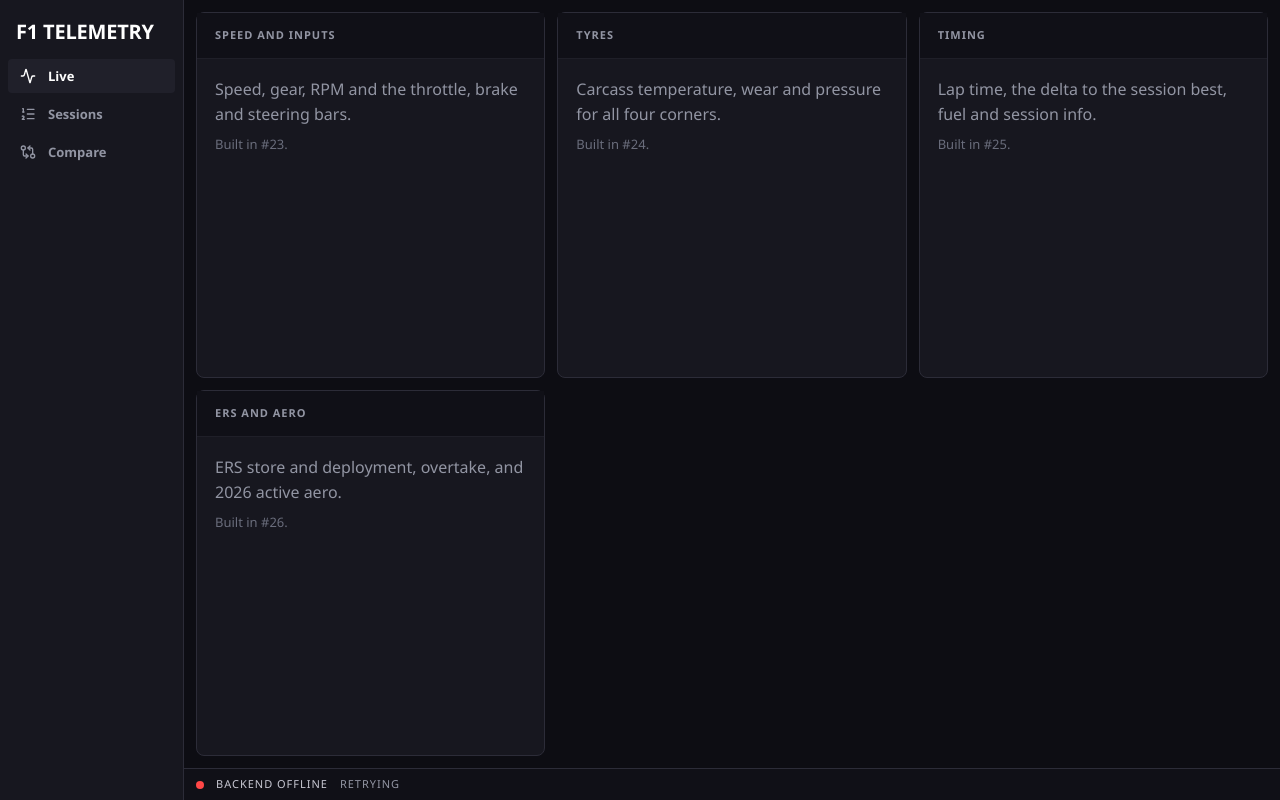
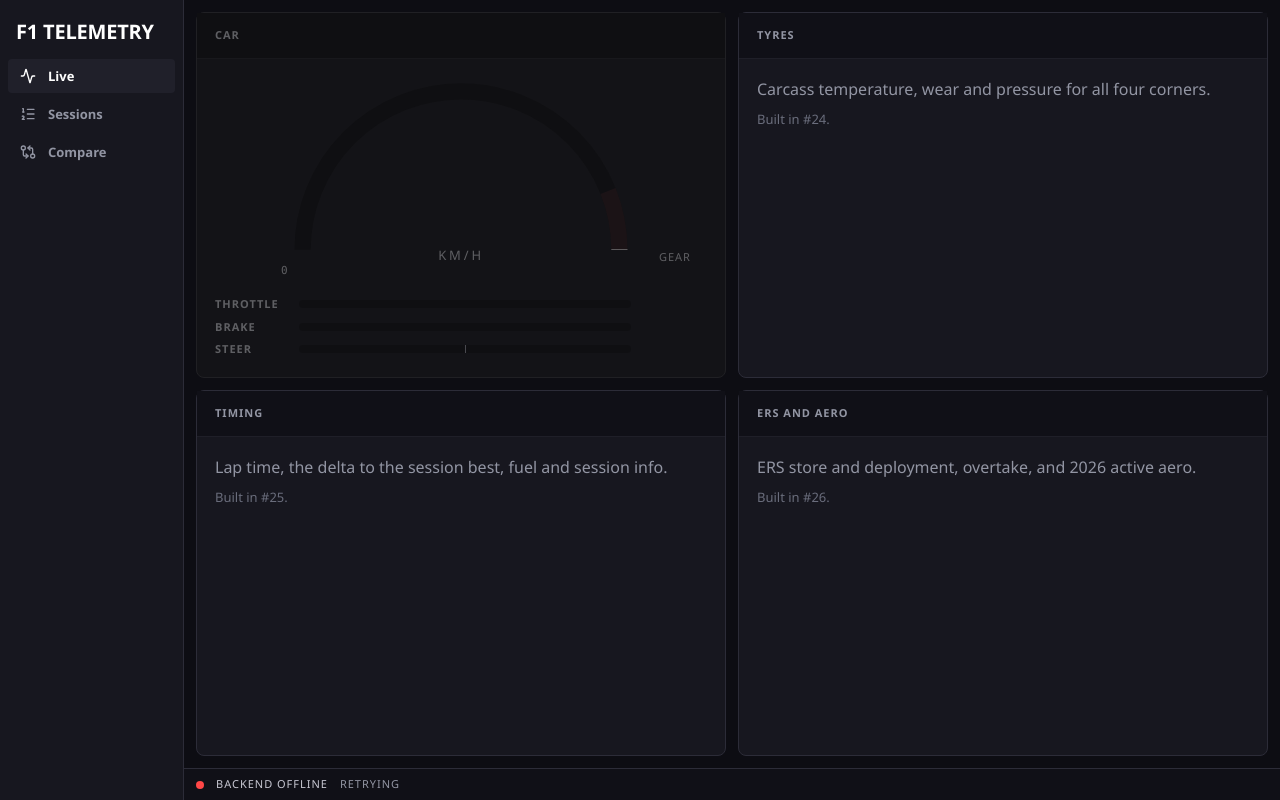
Before and after one commit to rdgonzaga/f1-game-telemetry, a React (Vite) app in the folder frontend/: page / in a window 1280 px wide. Built offline with nearby package versions, Linux system fonts and the light colour scheme; no server answers; a web font is replaced by a local one.

Commit message:
feat(frontend): add speed, gear, rpm and input bars (#63)

```diff
--- /dev/null
+++ b/frontend/src/components/live/CarPanel.tsx
@@ -0,0 +1,144 @@
+import { useImperativeHandle, useRef, useState } from "react";
+
+import { LivePanel } from "@/components/live/LivePanel";
+import { numberToken } from "@/lib/tokens";
+import { useLiveFrame } from "@/live/useLive";
+
+/**
+ * Speed, gear and rpm as an instrument cluster, with the throttle, brake and steering bars under it.
+ *
+ * Nothing here renders per frame. Every live value is a ref, and `useLiveFrame` writes text nodes, SVG
+ * attributes and transforms directly. The bars move by `scaleX`, which skips layout entirely.
+ */
+export function CarPanel() {
+  const rpm = useRef<HTMLParagraphElement>(null);
+  const maxRpm = useRef<HTMLSpanElement>(null);
+  const revFill = useRef<SVGPathElement>(null);
+  const revRed = useRef<SVGPathElement>(null);
+  const speed = useRef<HTMLSpanElement>(null);
+  const gear = useRef<HTMLSpanElement>(null);
+  const throttle = useRef<InputBar>(null);
+  const brake = useRef<InputBar>(null);
+  const steer = useRef<InputBar>(null);
+  // Read once: getComputedStyle forces a style recalculation, which has no place in a frame callback.
+  const [red] = useState(() => numberToken("--f1-rev-redline"));
+
+  useLiveFrame(({ telemetry, status }) => {
+    // max_rpm comes from CarStatus, which can lag CarTelemetry. Without it there is no scale to draw on.
+    const rev = telemetry && status ? Math.min(1, telemetry.engine_rpm / status.max_rpm) : 0;
+    revFill.current?.setAttribute("stroke-dashoffset", String(1 - Math.min(rev, red)));
+    revRed.current?.setAttribute("stroke-dasharray", `0 ${red} ${Math.max(0, rev - red)} 2`);
+
+    text(maxRpm, status ? `${(status.max_rpm / 1000).toFixed(1)}k rpm` : "—");
+    text(rpm, telemetry ? `${telemetry.engine_rpm.toLocaleString("en-US")} rpm` : "— rpm");
+    text(speed, telemetry ? String(telemetry.speed) : "—");
+    text(gear, telemetry ? gearLabel(telemetry.gear) : "—");
+
+    throttle.current?.set(telemetry?.throttle, (v) => `${Math.round(v * 100)}%`);
+    brake.current?.set(telemetry?.brake, (v) => `${Math.round(v * 100)}%`);
+    steer.current?.set(telemetry?.steer, steerLabel);
+  });
+
+  return (
+    <LivePanel title="Car">
+      <div className="relative mx-auto max-w-[360px]">
+        <p ref={rpm} className="tnum text-center font-mono text-sm text-text-2" />
+        <svg viewBox="0 0 200 104" className="block w-full" role="img" aria-label="Engine rpm against the rev limit">
+          <path d={ARC} pathLength={1} fill="none" strokeWidth={9} className="stroke-surface-sunken" />
+          <path
+            d={ARC}
+            pathLength={1}
+            fill="none"
+            strokeWidth={9}
+            strokeDasharray={`0 ${red} 1 1`}
+            className="stroke-brand opacity-30"
+          />
+          <path
+            ref={revFill}
+            d={ARC}
+            pathLength={1}
+            fill="none"
+            strokeWidth={9}
+            strokeDasharray="1 1"
+            strokeDashoffset={1}
+            className="stroke-text-1"
+          />
+          <path ref={revRed} d={ARC} pathLength={1} fill="none" strokeWidth={9} strokeDasharray="0 2" className="stroke-brand" />
+        </svg>
+
+        <div className="absolute inset-x-0 bottom-0 flex flex-col items-center">
+          <span ref={speed} className="tnum font-mono text-hero leading-[0.82] font-semibold tracking-[-0.045em] text-text-1" />
+          <span className="mt-[var(--f1-space-1)] text-sm tracking-[0.22em] text-text-3 uppercase">km/h</span>
+        </div>
+        <div className="absolute bottom-0 left-full ml-[var(--f1-space-4)] flex flex-col items-center">
+          <span ref={gear} className="tnum font-mono text-3xl leading-none font-semibold text-text-1" />
+          <span className="text-xs tracking-[var(--f1-tracking-label)] text-text-3 uppercase">Gear</span>
+        </div>
+      </div>
+      <div className="mx-auto flex max-w-[360px] justify-between font-mono text-xs text-text-3">
+        <span>0</span>
+        <span ref={maxRpm} className="tnum" />
+      </div>
+
+      <div className="mt-[var(--f1-space-4)] grid gap-[var(--f1-space-2)]">
+        <Bar ref={throttle} label="Throttle" fill="bg-[var(--f1-chart-throttle)]" />
+        <Bar ref={brake} label="Brake" fill="bg-[var(--f1-chart-brake)]" />
+        <Bar ref={steer} label="Steer" fill="bg-[var(--f1-chart-steer)]" centred />
+      </div>
+    </LivePanel>
+  );
+}
+
+/** A half circle from 9 o'clock to 3 o'clock, drawn left to right so the dash fills the way the rpm rises. */
+const ARC = "M 12 96 A 88 88 0 0 1 188 96";
+
+function text(ref: React.RefObject<Element | null>, value: string) {
+  if (ref.current && ref.current.textContent !== value) ref.current.textContent = value;
+}
+
+function gearLabel(gear: number): string {
+  if (gear < 0) return "R";
+  if (gear === 0) return "N";
+  return String(gear);
+}
+
+function steerLabel(steer: number): string {
+  const magnitude = Math.abs(steer).toFixed(2);
+  if (magnitude === "0.00") return magnitude;
+  return `${steer < 0 ? "L" : "R"} ${magnitude}`;
+}
+
+interface InputBar {
+  set(value: number | undefined, format: (v: number) => string): void;
+}
+
+/**
+ * One input as a bar. `centred` draws from the middle outwards, for steering: a negative `scaleX` with a
+ * left origin extends the fill leftwards, so one element covers both directions.
+ */
+function Bar({ ref, label, fill, centred = false }: { ref: React.Ref<InputBar>; label: string; fill: string; centred?: boolean }) {
+  const bar = useRef<HTMLDivElement>(null);
+  const value = useRef<HTMLSpanElement>(null);
+
+  useImperativeHandle(ref, () => ({
+    set(v, format) {
+      if (bar.current) bar.current.style.transform = `scaleX(${v ?? 0})`;
+      text(value, v === undefined ? "—" : format(v));
+    },
+  }));
+
+  return (
+    <div className="grid grid-cols-[72px_1fr_64px] items-center gap-[var(--f1-space-3)]">
+      <span className="text-xs font-semibold tracking-[var(--f1-tracking-label)] text-text-3 uppercase">{label}</span>
+      <div className="relative h-2 overflow-hidden rounded-sm bg-surface-sunken">
+        {centred && <div className="absolute inset-y-0 left-1/2 w-px bg-border-control" />}
+        <div
+          ref={bar}
+          className={`absolute inset-y-0 ${centred ? "left-1/2 w-1/2" : "left-0 w-full"} origin-left ${fill}`}
+          style={{ transform: "scaleX(0)" }}
+        />
+      </div>
+      <span ref={value} className="tnum text-right font-mono text-sm text-text-1" />
+    </div>
+  );
+}
--- /dev/null
+++ b/frontend/src/components/live/LivePanel.tsx
@@ -0,0 +1,28 @@
+import type { ComponentProps } from "react";
+
+import { Panel } from "@/components/Panel";
+import { cn } from "@/lib/utils";
+import { useLiveStatus } from "@/live/useLive";
+
+/**
+ * A panel on the live view. Once packets stop it keeps its last values, dimmed and desaturated.
+ *
+ * docs/design.md: zeroing them would be a lie, and hiding them throws away what the car was doing when the
+ * game dropped out. The status changes rarely, so reading it here costs a render per state change, not per
+ * frame.
+ */
+export function LivePanel({ className, ...props }: ComponentProps<typeof Panel>) {
+  const status = useLiveStatus();
+  const stale = status === "paused" || status === "offline";
+
+  return (
+    <Panel
+      {...props}
+      className={cn(
+        "[transition-property:border-color,background-color,filter] duration-[var(--f1-duration-base)]",
+        stale && "[filter:var(--f1-stale-filter)]",
+        className,
+      )}
+    />
+  );
+}
--- /dev/null
+++ b/frontend/src/lib/tokens.ts
@@ -0,0 +1,8 @@
+/**
+ * Read a unitless threshold out of `tokens.css`, so CSS and TypeScript share one number.
+ *
+ * Call it once at mount, never per frame: `getComputedStyle` forces a style recalculation.
+ */
+export function numberToken(name: `--f1-${string}`): number {
+  return Number.parseFloat(getComputedStyle(document.documentElement).getPropertyValue(name));
+}
--- a/frontend/src/routes/Live.tsx
+++ b/frontend/src/routes/Live.tsx
@@ -1,15 +1,18 @@
 import { ComingIn } from "@/components/ComingIn";
+import { CarPanel } from "@/components/live/CarPanel";
 
 /**
  * The live view. Not lazy: it is the route the app opens on, so its code must already be there.
  *
- * The panels land one issue at a time. Each will write its values through refs and requestAnimationFrame
- * rather than re-rendering per telemetry frame (AGENTS.md), so they are not simple children of this file.
+ * Each panel writes its values through refs and requestAnimationFrame rather than re-rendering per
+ * telemetry frame (AGENTS.md), so they are not simple children of this file.
+ *
+ * Two columns of equal rows, so four panels sit 2 by 2 and none is left alone on a row.
  */
 export default function Live() {
   return (
-    <div className="grid h-full grid-cols-1 gap-[var(--f1-gap)] xl:grid-cols-3">
-      <ComingIn title="Speed and inputs" issue={23} what="Speed, gear, RPM and the throttle, brake and steering bars." />
+    <div className="grid h-full grid-cols-1 gap-[var(--f1-gap)] xl:grid-cols-2 xl:auto-rows-fr">
+      <CarPanel />
       <ComingIn title="Tyres" issue={24} what="Carcass temperature, wear and pressure for all four corners." />
       <ComingIn title="Timing" issue={25} what="Lap time, the delta to the session best, fuel and session info." />
       <ComingIn title="ERS and aero" issue={26} what="ERS store and deployment, overtake, and 2026 active aero." />
--- a/frontend/src/styles/theme.css
+++ b/frontend/src/styles/theme.css
@@ -117,6 +117,7 @@
   --text-xl: var(--f1-text-xl);
   --text-2xl: var(--f1-text-2xl);
   --text-3xl: var(--f1-text-3xl);
+  --text-hero: var(--f1-text-hero);
 
   --radius-sm: var(--f1-radius-sm);
   --radius-md: var(--f1-radius-md);
--- a/frontend/src/styles/tokens.css
+++ b/frontend/src/styles/tokens.css
@@ -85,6 +85,9 @@
   --f1-warn: #f5c518;
   --f1-critical: #ff4747; /* the readable red: use this for red TEXT, never --f1-accent */
   --f1-idle: #9295a3; /* connected but no packets: paused, or sitting in a menu */
+  /* Live panels once packets stop: the last values stay, dimmed and desaturated, so they read as
+     "what it was doing" rather than as current. */
+  --f1-stale-filter: saturate(0.2) opacity(0.6);
 
   /* ---- Temperature ramp ----------------------------------------------------------------------
      Cold to critical. Thresholds live further down as numbers so CSS and TypeScript cannot drift. */
@@ -182,6 +185,10 @@
   /* Brake pedal fraction above which the car counts as braking, for the shaded bands on a trace. */
   --f1-brake-on: 0.15;
 
+  /* Fraction of the car's max rpm where the rev arc turns red. Not a game value: the rev lights are
+     the game's own and differ per car, so this only marks the top of the range on the arc. */
+  --f1-rev-redline: 0.88;
+
   /* ---- Type ----------------------------------------------------------------------------------
      Two faces with one job each: SAIRA carries words, IOSEVKA carries figures. They must never appear
      at the same size directly next to each other -- a 44px lap time beside a 44px circuit name is what
@@ -202,7 +209,8 @@
   --f1-text-lg: 26px; /* panel values */
   --f1-text-xl: 34px; /* lap time, delta */
   --f1-text-2xl: 48px; /* circuit name, hero figure */
-  --f1-text-3xl: 64px; /* speed, gear on the live view */
+  --f1-text-3xl: 64px; /* gear on the live view */
+  --f1-text-hero: 112px; /* speed on the live view: the one figure that leads the whole screen */
 
   --f1-leading-tight: 1.1;
   --f1-leading-body: 1.55;
```
Also changed, not shown: 1 other file (tests, documents, lock files or other folders).
